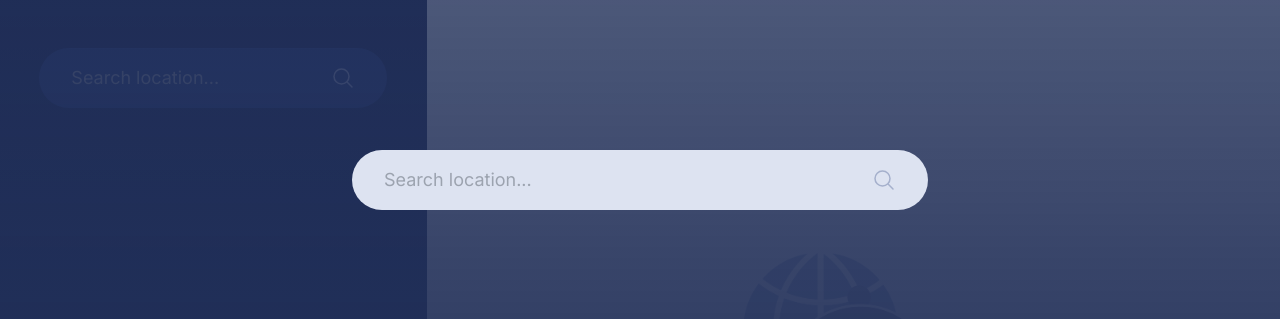
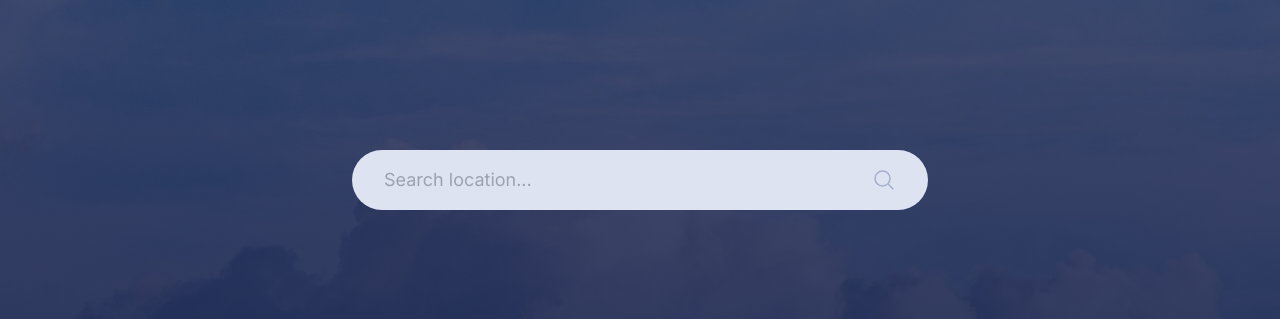
Before and after one commit to zdravkovic/Weather-app, a website built with Vite: page index.html in a window 1280 px wide. Shown: the top 319 px of the page. Built offline with nearby package versions, Linux system fonts and the light colour scheme; no server answers; files whose address does not match are found by name.

Commit message:
Fix bug while displaying images on first search

```diff
--- a/style.css
+++ b/style.css
@@ -21,10 +21,6 @@
    transition: width 1s cubic-bezier(.32,0,.24,.99);
 }
 
-.first-screen-error {
-   animation: error-animation .3s;
-}
-
 @keyframes opacity-animation {
    0% { opacity: 100%; }
    50% { opacity: 50%; }
--- a/tailwind.config.cjs
+++ b/tailwind.config.cjs
@@ -49,16 +49,15 @@ module.exports = {
       },
       backgroundImage: {
         'uv-gradient': 'linear-gradient(to right, #4BEC42, #F7E816, #FF9D1C, #E42E37, #931FFF)',
-        'main-image-gradient': `linear-gradient(to bottom, rgba(32, 46, 87, 0.8), rgba(32, 46, 87, 1) 70%), url('./img/firstScreen-background_1.jpg')`,
-        'pressure-gradient': 'conic-gradient(from -125deg, #A5B0CC 60deg, transparent 0deg)',
-        'firstScreen-belgrade-gradient': `linear-gradient(to right, rgba(32, 46, 87, .6) 40%, rgba(32, 46, 87, .2)), url('./img/firstScreen-belgrade.jpg')`,
-        'firstScreen-berlin-gradient': `linear-gradient(to right, rgba(32, 46, 87, .6) 40%, rgba(32, 46, 87, .2)), url('./img/firstScreen-berlin.jpg')`,
-        'firstScreen-paris-gradient': `linear-gradient(to right, rgba(32, 46, 87, .6) 40%, rgba(32, 46, 87, .2)), url('./img/firstScreen-paris.jpg')`,
-        'firstScreen-madrid-gradient': `linear-gradient(to right, rgba(32, 46, 87, .6) 40%, rgba(32, 46, 87, .2)), url('./img/firstScreen-madrid.jpg')`,
-        'firstScreen-belgrade-gradient-hover': `linear-gradient(to right, rgba(32, 46, 87, .3) 40%, rgba(32, 46, 87, .2)), url('./img/firstScreen-belgrade.jpg')`,
-        'firstScreen-berlin-gradient-hover': `linear-gradient(to right, rgba(32, 46, 87, .3) 40%, rgba(32, 46, 87, .2)), url('./img/firstScreen-berlin.jpg')`,
-        'firstScreen-paris-gradient-hover': `linear-gradient(to right, rgba(32, 46, 87, .3) 40%, rgba(32, 46, 87, .2)), url('./img/firstScreen-paris.jpg')`,
-        'firstScreen-madrid-gradient-hover': `linear-gradient(to right, rgba(32, 46, 87, .3) 40%, rgba(32, 46, 87, .2)), url('./img/firstScreen-madrid.jpg')`,
+        'main-image-gradient': `linear-gradient(to bottom, rgba(32, 46, 87, 0.8), rgba(32, 46, 87, 1) 70%), url('../img/firstScreen-background_1.jpg')`,
+        'firstScreen-belgrade-gradient': `linear-gradient(to right, rgba(32, 46, 87, .6) 40%, rgba(32, 46, 87, .2)), url('../img/firstScreen-belgrade.jpg')`,
+        'firstScreen-berlin-gradient': `linear-gradient(to right, rgba(32, 46, 87, .6) 40%, rgba(32, 46, 87, .2)), url('../img/firstScreen-berlin.jpg')`,
+        'firstScreen-paris-gradient': `linear-gradient(to right, rgba(32, 46, 87, .6) 40%, rgba(32, 46, 87, .2)), url('../img/firstScreen-paris.jpg')`,
+        'firstScreen-madrid-gradient': `linear-gradient(to right, rgba(32, 46, 87, .6) 40%, rgba(32, 46, 87, .2)), url('../img/firstScreen-madrid.jpg')`,
+        'firstScreen-belgrade-gradient-hover': `linear-gradient(to right, rgba(32, 46, 87, .3) 40%, rgba(32, 46, 87, .2)), url('../img/firstScreen-belgrade.jpg')`,
+        'firstScreen-berlin-gradient-hover': `linear-gradient(to right, rgba(32, 46, 87, .3) 40%, rgba(32, 46, 87, .2)), url('../img/firstScreen-berlin.jpg')`,
+        'firstScreen-paris-gradient-hover': `linear-gradient(to right, rgba(32, 46, 87, .3) 40%, rgba(32, 46, 87, .2)), url('../img/firstScreen-paris.jpg')`,
+        'firstScreen-madrid-gradient-hover': `linear-gradient(to right, rgba(32, 46, 87, .3) 40%, rgba(32, 46, 87, .2)), url('../img/firstScreen-madrid.jpg')`,
       },
       boxShadow: {
         'wind-shadow': '0 0 15px rgb(42 64 105 / 0.3)'
```
Also changed, not shown: dist/index.html, 1 other file.
